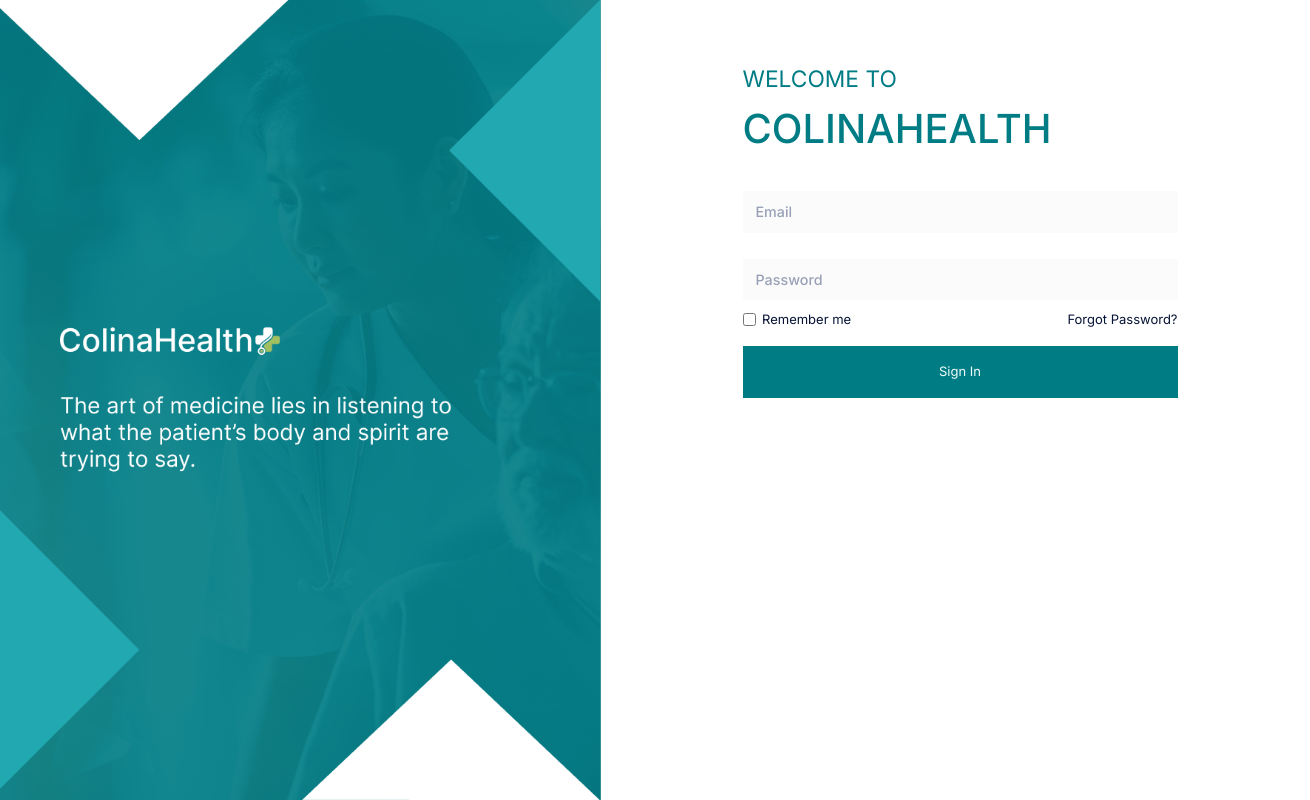
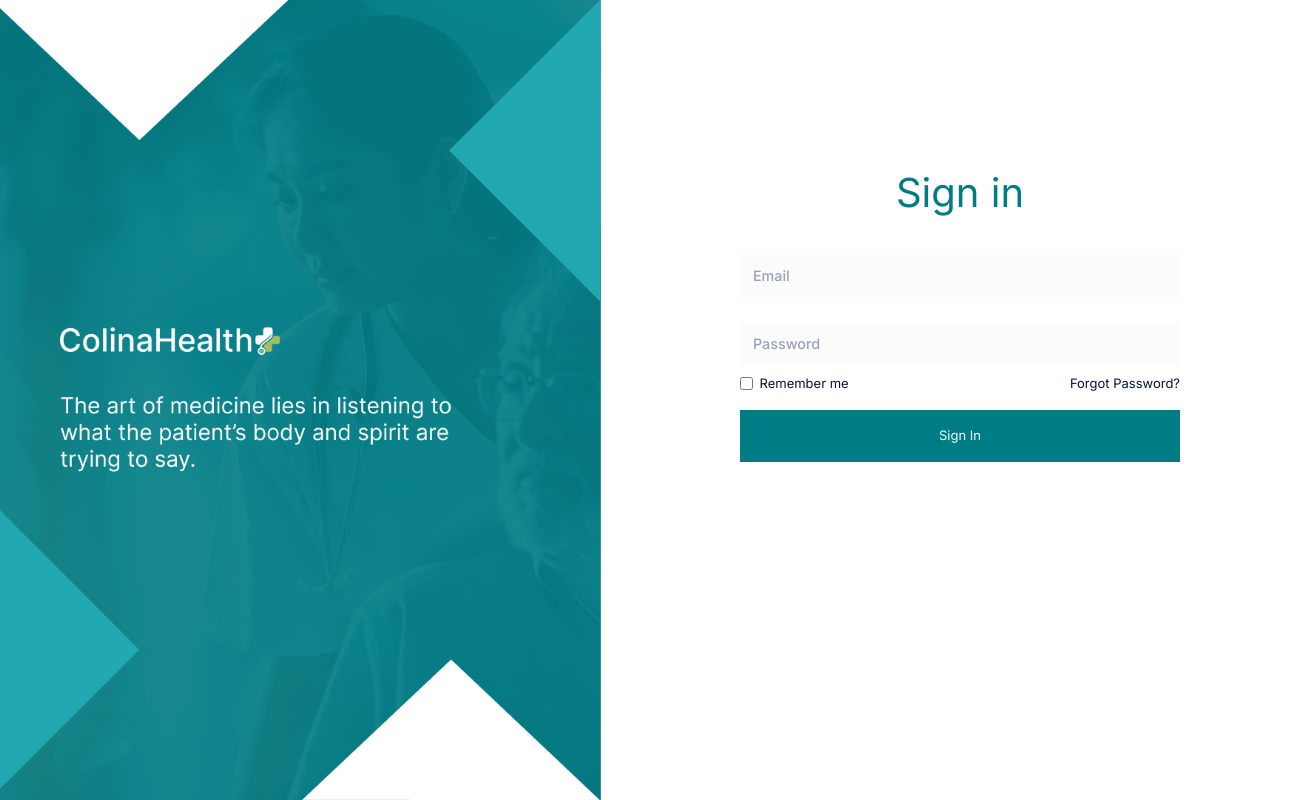
Before and after one commit to Reejohndave/colinacare, a Next.js app: page / in a window 1280 px wide. Shown: the whole page, 1310 px wide, since content can reach past the window. Built offline with nearby package versions, Linux system fonts and the light colour scheme.

Commit message:
updated login

```diff
--- a/app/page.tsx
+++ b/app/page.tsx
@@ -10,19 +10,18 @@
 
       <div className="flex flex-column flex-lg-row-fluid w-lg-50 p-10 order-2 order-lg-1 ">
         <div className="flex flex-center flex-column flex-lg-row-fluid pb-11">
-          <div className="w-lg-500px p-10 pb-10">
+          <div className="w-lg-700px p-40 pb-10">
             <form
               className="w-100"
               id="kt_sign_in_form"
               data-kt-redirect-url="index.html"
               action="#"
             >
-              <div className="mb-10">
-                <h1 className="text-[#007C85] font-normal">WELCOME TO</h1>
-                <div className="text-[#007C85] fw-semibold text-[40px]">
-                  COLINAHEALTH
-                </div>
-              </div>
+              <div className="mb-10 flex justify-center items-center">
+  <div className="text-[#007C85] fw-thin text-[40px]">
+    Sign in
+  </div>
+</div>
 
               <div className="fv-row mb-8">
                 <input
```
